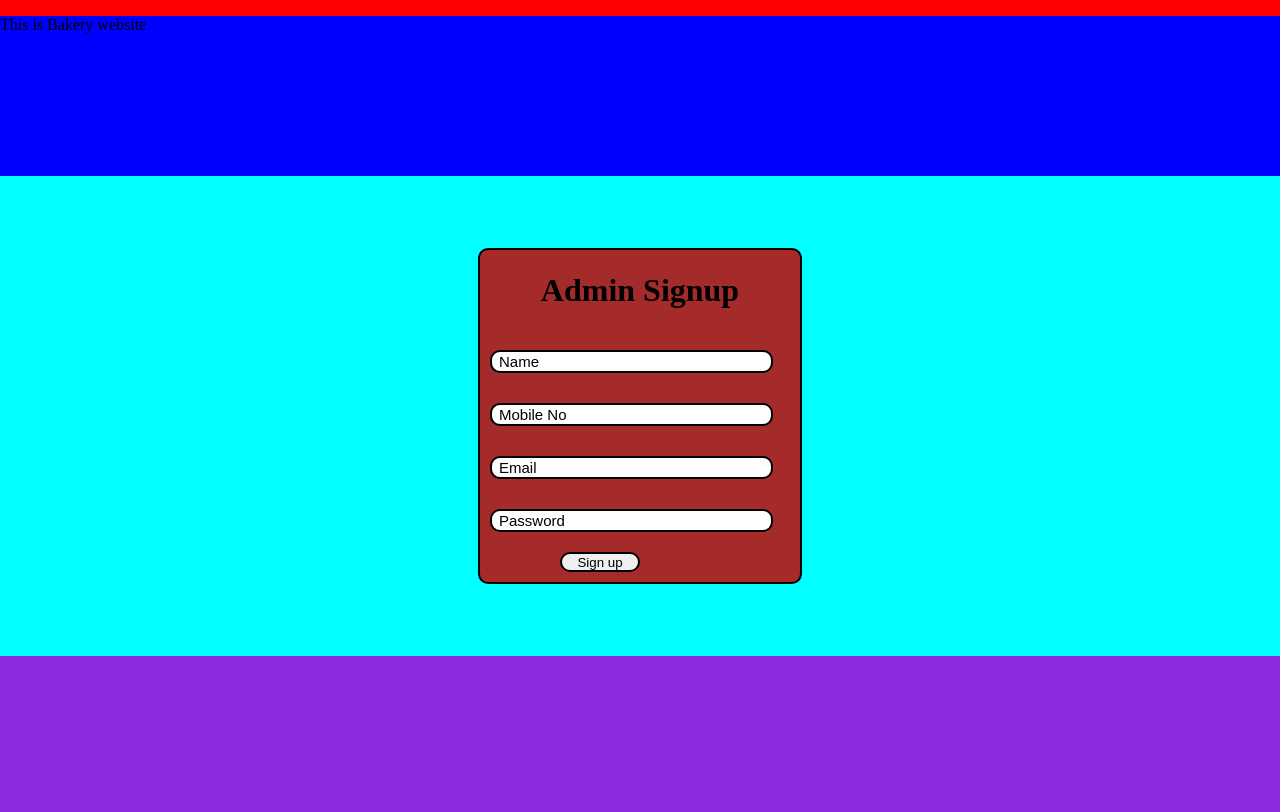
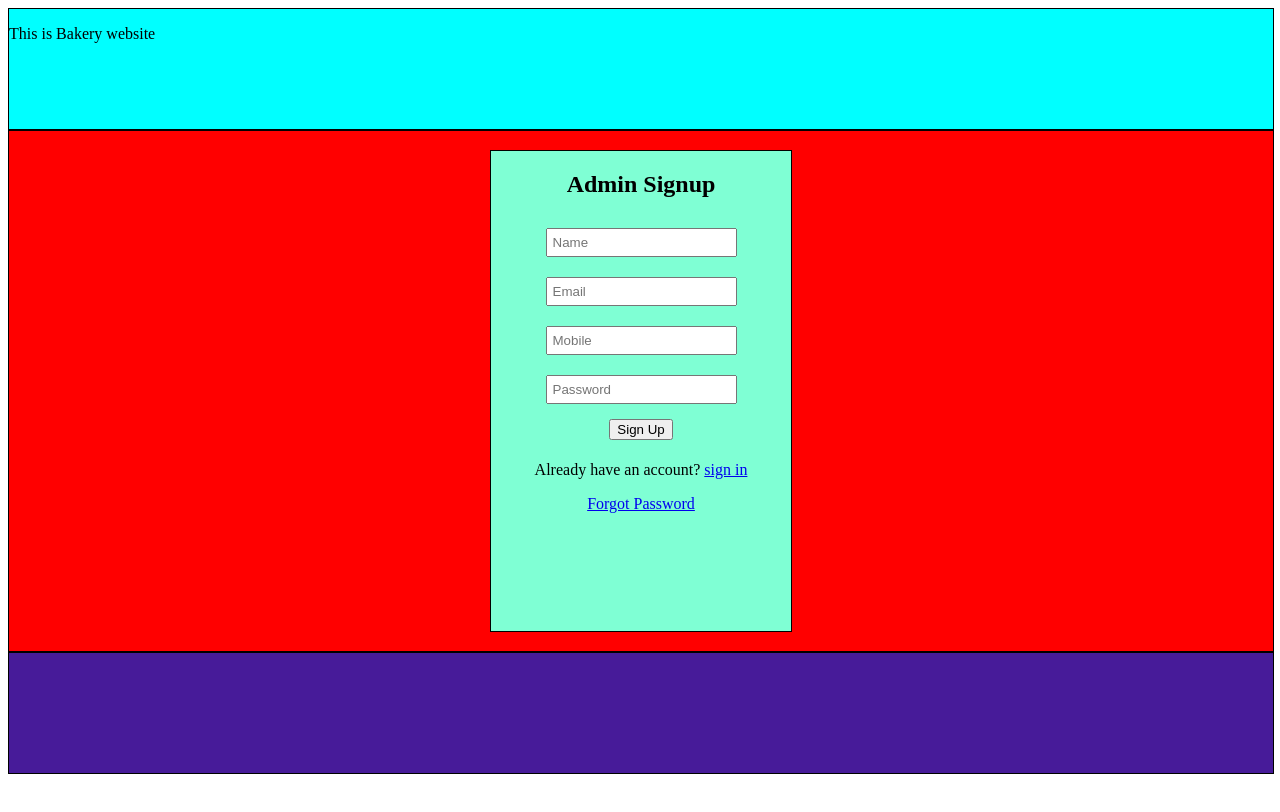
Before and after one commit to selwynraj06/Bakery_Project, a plain HTML site: page index.html in a window 1280 px wide. Drawn offline with Linux system fonts and the light colour scheme.

Commit message:
i have create a new html and css code

```diff
--- a/index.html
+++ b/index.html
@@ -9,29 +9,21 @@
 <body>
     <div class="nav">
         <p>This is Bakery website</p>
-
-        <!-- <img src="" alt=""> -->
     </div>
-    <div class="main_box">
-        <div class="admin_signup">
-            <h1>Admin Signup</h1>
-             <div class="input_box">
-                <input type="text" placeholder="Name">
-             </div>
-             <div class="input_box">
-                <input type="number" placeholder="Mobile No">
-             </div>
-             <div class="input_box">
-                <input type="email" placeholder="Email">
-             </div>
-            <div class="input_box">
-                <input type="password" placeholder="Password">
-            </div>
-            <button class="signup_button">Sign up</button>
-
+    <div class="main_phase">
+        <div class="admin_box">
+            <h2>Admin Signup</h2>
+            <input type="text" placeholder="Name">
+            <input type="email" placeholder="Email">
+            <input type="number" placeholder="Mobile">
+            <input type="password" placeholder="Password">
+            <br>
+            <button>Sign Up</button>
+            <p>Already have an account? <a href="#">sign in</a></p>
+            <a href="#">Forgot Password</a>
         </div>
     </div>
-    <div class="footer_space">
+    <div class="footer_phase">
 
     </div>
 </body>
--- a/style.css
+++ b/style.css
@@ -1,62 +1,36 @@
-body{
-    padding: 0;
-    margin: 0;
-    /* height: 100vh; */
-    background-color: red;
-}
+
 .nav{
-    padding: 0;
-    margin: 0;
-    height:20vh;
-    width:100%;
-    background-color: blue;
-}
-.main_box{
-    height: 60vh;
+    height: 15vh;
     width: 100%;
     background-color: aqua;
-    display:grid;
-    place-items:center;
+    border: 1px solid black;
 }
-.admin_signup{
-
-    width: 40vh;
-    background-color: brown;
-    display: grid;
+.main_phase{
+    height: 65vh;
+    width: 100%;
+    background-color: red;
+    border: 1px solid black;
+    display: flex;
     align-items: center;
-    border: 2px solid black;
-    border-radius: 10px;
+    justify-content: center;
 }
-.admin_signup h1{
+.admin_box{
+    height: 60vh;
+    width: 300px;
+    background-color: aquamarine;
+    border:1px solid black ;
     text-align: center;
 }
-.input_box{
-
-    margin: 20px 5px 10px 10px;
+.admin_box input{
+    margin: 10px;
+    padding: 5px;
 }
-.input_box input::placeholder{
-    padding-left: 5px;
-    color: black;
+.admin_box button{
+    margin: 5px;
 }
-.input_box input{
-    height: 100%;
-    width: 90%;
-    border: transparent;
-    border: none;
-    outline: none;
-    border: 2px solid black;
-    border-radius: 10px;
-    font-size: 15px;
+.footer_phase{
+    height: 15vh;
+    width: 100%;
+    background-color: rgb(71, 27, 153);
+    border: 1px solid black;
 }
-.admin_signup button{
-    border: 2px solid black;
-    border-radius:10px ;
-    height: 20px;
-    width: 80px;
-    margin: 10px 20px 10px 80px;
-}
-.footer_space{
-    height: 20vh;
-    width: 100%;
-    background-color: blueviolet;
-}
```
